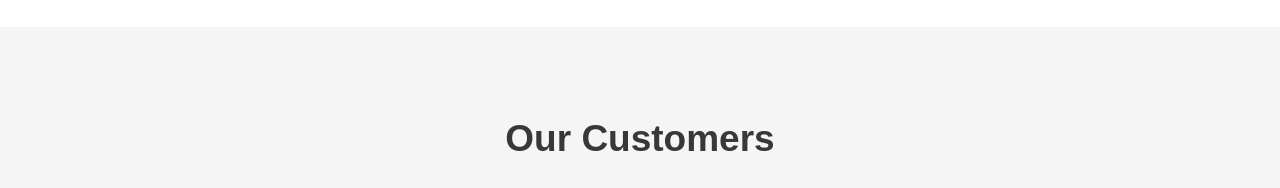
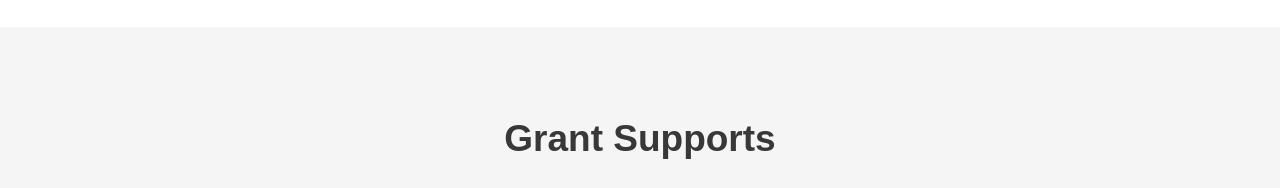
Before and after one commit to Scriptx-Studios/rkvweb, a plain HTML site: page index.html in a window 1280 px wide. Shown: the part 5362-5550 px from the top of the page. Drawn offline with Linux system fonts and the light colour scheme; a web font is replaced by a local one.

Commit message:
Added grants

```diff
--- a/index.html
+++ b/index.html
@@ -532,7 +532,7 @@
                                 <div class="gdlr-core-pbf-element">
                                     <div class="gdlr-core-title-item gdlr-core-item-pdb clearfix  gdlr-core-center-align gdlr-core-title-item-caption-top gdlr-core-item-pdlr">
                                         <div class="gdlr-core-title-item-title-wrap">
-                                            <h3 class="gdlr-core-title-item-title gdlr-core-skin-title" style="font-size: 37px;letter-spacing: 0px;text-transform: none;">Our Customers</h3></div>
+                                            <h3 class="gdlr-core-title-item-title gdlr-core-skin-title" style="font-size: 37px;letter-spacing: 0px;text-transform: none;">Grant Supports</h3></div>
                                     </div>
                                 </div>
                                 <!-- <div class="gdlr-core-pbf-element"> -->
```
